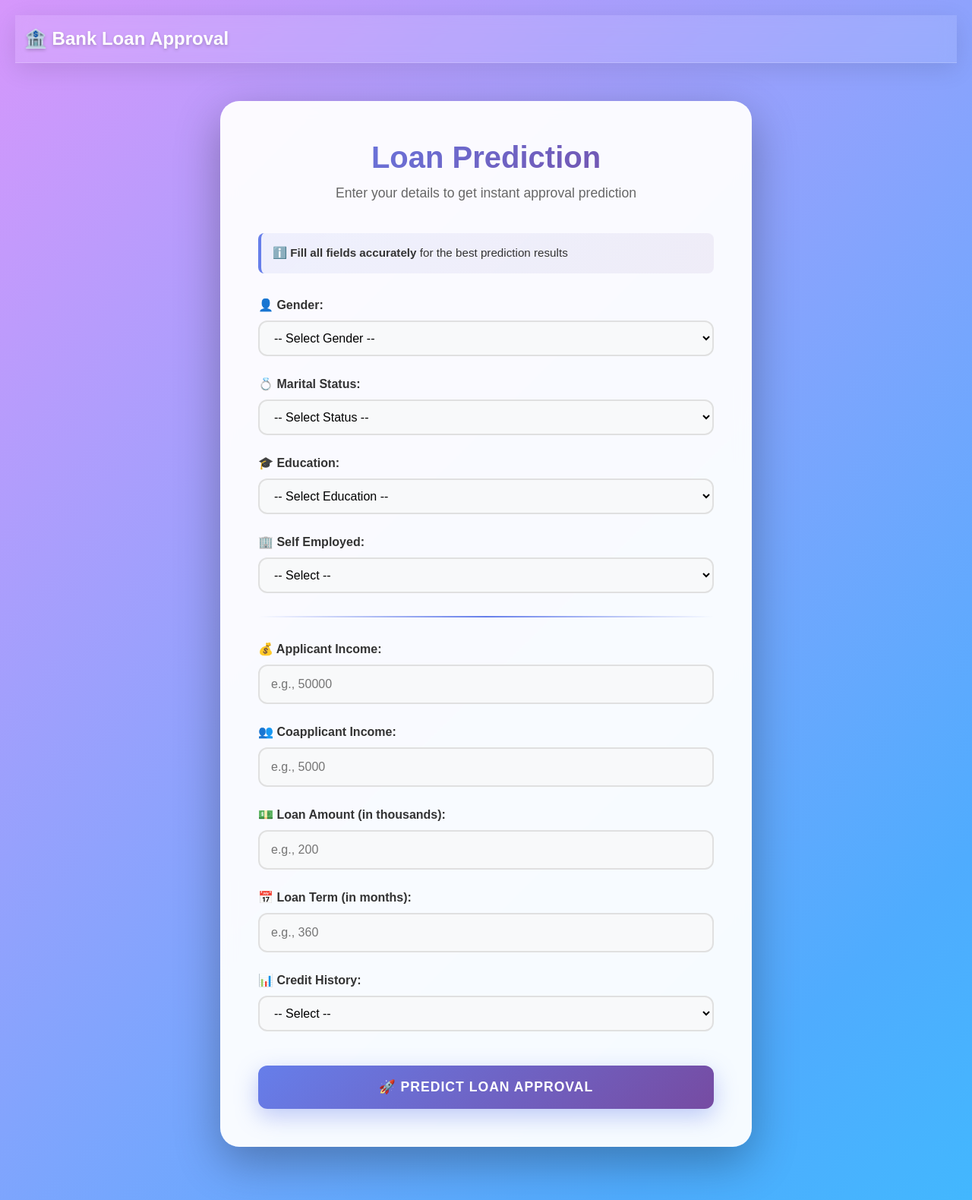
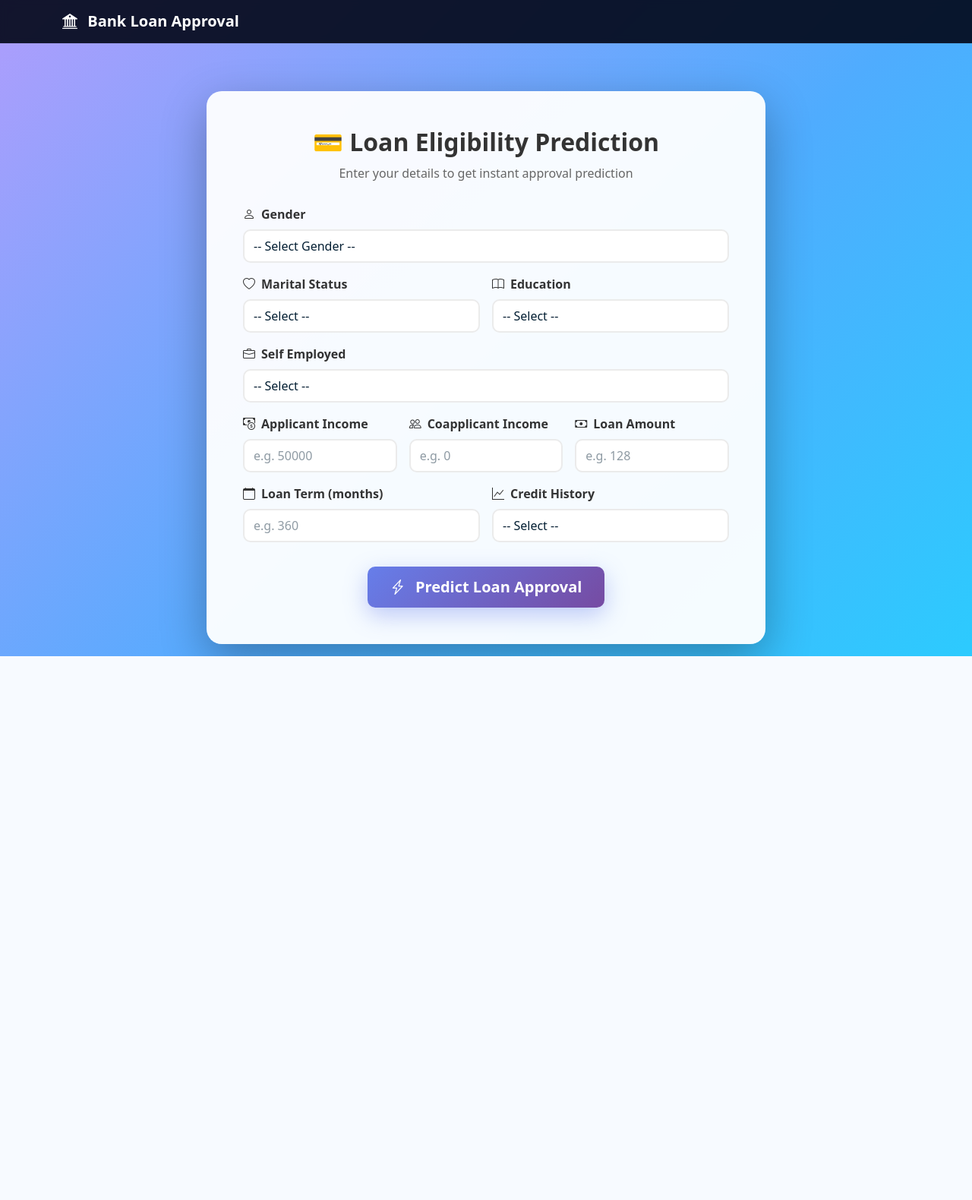
Before and after one commit to suvancodes/loan_approval-_predictor, a Flask app: page /home in a window 1280 px wide. Shown: the whole page at 76% size. After the commit the page ends 864 px from the top, so only its background shows below. Run offline with Flask 3, Linux system fonts and the light colour scheme.

Commit message:
Update home with colorful gradient + dark card design

```diff
--- a/templates/home.html
+++ b/templates/home.html
@@ -1,24 +1,34 @@
-<!DOCTYPE html>
+<!doctype html>
 <html lang="en">
 <head>
-    <meta charset="UTF-8">
-    <meta name="viewport" content="width=device-width, initial-scale=1.0">
-    <title>Bank Loan Approval Predictor</title>
+  <meta charset="utf-8" />
+  <meta name="viewport" content="width=device-width, initial-scale=1" />
+  <title>Loan Eligibility - Input</title>
+
   <link href="https://cdn.jsdelivr.net/npm/bootstrap@5.3.2/dist/css/bootstrap.min.css" rel="stylesheet">
+  <link href="https://cdn.jsdelivr.net/npm/bootstrap-icons@1.11.3/font/bootstrap-icons.css" rel="stylesheet">
+
   <style>
-        * {
-            margin: 0;
-            padding: 0;
-            box-sizing: border-box;
+    /* Page */
+    :root{
+      --bg-dark-1: #051028;
+      --bg-dark-2: #071033;
+      --card-bg: rgba(255,255,255,0.06);
+      --input-bg: #ffffff;
+      --input-text: #052034;
+      --muted-white: rgba(255,255,255,0.9);
+      --accent: linear-gradient(90deg,#06b6d4,#4f46e5);
     }
-
-        body {
+    html,body{height:100%}
+    body{
+      margin:0;
+      min-height:100%;
       background: linear-gradient(135deg, #667eea 0%, #764ba2 25%, #f093fb 50%, #4facfe 75%, #00f2fe 100%);
       background-size: 400% 400%;
       animation: gradient 15s ease infinite;
-            min-height: 100vh;
-            font-family: 'Poppins', sans-serif;
-            padding: 20px;
+      color:var(--muted-white);
+      font-family: system-ui, -apple-system, Roboto, Arial, sans-serif;
+      padding-top:72px;
     }
 
     @keyframes gradient {
@@ -27,211 +37,186 @@
       100% { background-position: 0% 50%; }
     }
 
-        .navbar {
-            background: rgba(255, 255, 255, 0.1);
-            backdrop-filter: blur(10px);
-            border-bottom: 1px solid rgba(255, 255, 255, 0.2);
-            box-shadow: 0 8px 32px rgba(0, 0, 0, 0.1);
+    /* Topbar */
+    .topbar{
+      position:fixed; top:0; left:0; right:0; z-index:1030;
+      background: rgba(2,6,23,0.9);
+      border-bottom: 1px solid rgba(255,255,255,0.04);
+      backdrop-filter: blur(4px);
+    }
+    .navbar-brand{ color:#fff !important; font-weight:700; }
+
+    /* Card */
+    .card{
+      background: rgba(255,255,255,0.95);
+      border: none;
+      border-radius:20px;
+      color: #333;
+      box-shadow: 0 20px 60px rgba(0, 0, 0, 0.3);
     }
 
-        .navbar-brand {
-            font-weight: 700;
-            font-size: 1.5rem;
-            color: white !important;
-            text-shadow: 0 2px 4px rgba(0, 0, 0, 0.2);
+    /* Form labels and helpers */
+    label, .form-label { color: #333 !important; font-weight:600; }
+    .muted { color: rgba(0,0,0,0.7); }
+
+    /* Inputs: strong contrast */
+    .form-control, .form-select {
+      background: var(--input-bg) !important;
+      color: var(--input-text) !important;
+      border: 2px solid rgba(0,0,0,0.08);
+      height:44px;
+      box-shadow: none;
+      border-radius: 10px;
     }
+    .form-control::placeholder { color: rgba(5,32,52,0.45) !important; }
 
-        .container-main {
-            background: rgba(255, 255, 255, 0.95);
-            border-radius: 25px;
-            padding: 50px;
-            box-shadow: 0 20px 60px rgba(0, 0, 0, 0.3);
-            max-width: 700px;
-            margin: 50px auto;
-            backdrop-filter: blur(10px);
-        }
+    /* selects options readably */
+    .form-select option { color: var(--input-text); background: var(--input-bg); }
 
-        .form-title {
-            background: linear-gradient(135deg, #667eea 0%, #764ba2 100%);
-            -webkit-background-clip: text;
-            -webkit-text-fill-color: transparent;
-            background-clip: text;
-            font-weight: 800;
-            font-size: 2.5rem;
-            margin-bottom: 10px;
-            text-align: center;
-        }
-
-        .form-subtitle {
-            text-align: center;
-            color: #666;
-            margin-bottom: 40px;
-            font-size: 1.1rem;
-        }
-
-        .form-group {
-            margin-bottom: 25px;
-        }
-
-        label {
-            display: block;
-            margin-bottom: 8px;
-            color: #333;
-            font-weight: 600;
-            font-size: 1rem;
-        }
-
-        input, select {
-            width: 100%;
-            padding: 12px 15px;
-            border: 2px solid #e0e0e0;
-            border-radius: 12px;
-            font-size: 1rem;
-            transition: all 0.3s;
-            background-color: #f8f9fa;
-            font-family: 'Poppins', sans-serif;
-        }
-
-        input:focus, select:focus {
+    /* Focus */
+    .form-control:focus, .form-select:focus {
       outline: none;
       border-color: #667eea;
       box-shadow: 0 0 0 3px rgba(102, 126, 234, 0.1);
-            background-color: white;
     }
 
-        input[type="number"] {
-            font-size: 1rem;
+    /* Buttons */
+    .btn-primary {
+      background: linear-gradient(135deg, #667eea 0%, #764ba2 100%);
+      border: none;
+      color: #fff;
+      box-shadow: 0 10px 30px rgba(102, 126, 234, 0.4);
+      font-weight: 600;
+      padding: 12px 30px;
+      border-radius: 10px;
+      transition: all 0.3s;
     }
 
-        .submit-btn {
-            width: 100%;
-            padding: 15px;
-            background: linear-gradient(135deg, #667eea 0%, #764ba2 100%);
-            color: white;
-            border: none;
-            border-radius: 12px;
-            font-size: 1.1rem;
-            font-weight: 700;
-            cursor: pointer;
-            transition: all 0.3s;
-            box-shadow: 0 10px 30px rgba(102, 126, 234, 0.4);
-            margin-top: 20px;
-            text-transform: uppercase;
-            letter-spacing: 1px;
-        }
-
-        .submit-btn:hover {
+    .btn-primary:hover {
       transform: translateY(-3px);
       box-shadow: 0 15px 40px rgba(102, 126, 234, 0.6);
     }
 
-        .submit-btn:active {
-            transform: translateY(-1px);
+    /* Result */
+    .result-badge { font-size:1.05rem; padding:.45rem .9rem; border-radius:10px; display:inline-flex; gap:.5rem; align-items:center; }
+    .approved { background: linear-gradient(90deg,#16a34a,#4ade80); color:#04220b; }
+    .rejected { background: linear-gradient(90deg,#dc2626,#f97316); color:#3a0b00; }
+
+    /* Progress bars */
+    .prob-bar { height:16px; border-radius:8px; }
+    .approve-bar { background: linear-gradient(90deg,#10b981,#34d399); }
+    .reject-bar { background: linear-gradient(90deg,#ef4444,#fb923c); }
+    .progress { background: rgba(255,255,255,0.18); }
+
+    /* Mobile padding */
+    @media (max-width:767px){ .container{padding-left:12px; padding-right:12px;} }
+
+    .form-title {
+      color: #333;
+      font-weight: 800;
+      margin-bottom: 10px;
     }
 
-        .info-box {
-            background: linear-gradient(135deg, #667eea15, #764ba215);
-            border-left: 4px solid #667eea;
-            padding: 15px;
-            border-radius: 8px;
+    .form-subtitle {
+      color: #666;
       margin-bottom: 30px;
-            color: #333;
-            font-size: 0.95rem;
-        }
-
-        .divider {
-            height: 2px;
-            background: linear-gradient(90deg, transparent, #667eea, transparent);
-            margin: 30px 0;
     }
   </style>
 </head>
+
 <body>
-    <nav class="navbar navbar-expand-lg">
-        <div class="container-fluid">
-            <span class="navbar-brand">🏦 Bank Loan Approval</span>
+  <nav class="navbar topbar">
+    <div class="container">
+      <a class="navbar-brand" href="/"><i class="bi bi-bank2 me-2"></i> Bank Loan Approval</a>
     </div>
   </nav>
 
-    <div class="container-main">
-        <h1 class="form-title">Loan Prediction</h1>
-        <p class="form-subtitle">Enter your details to get instant approval prediction</p>
+  <main class="container my-5">
+    <div class="row justify-content-center">
+      <div class="col-lg-8">
+        <div class="card p-5 mb-3">
+          <h2 class="form-title text-center">💳 Loan Eligibility Prediction</h2>
+          <p class="form-subtitle text-center">Enter your details to get instant approval prediction</p>
 
-        <div class="info-box">
-            ℹ️ <strong>Fill all fields accurately</strong> for the best prediction results
-        </div>
+          <form method="post" action="/predict" class="row g-3" id="predictForm">
 
-        <form method="POST" action="/predict">
-
-            <div class="form-group">
-                <label for="Gender">👤 Gender:</label>
-                <select name="Gender" id="Gender" required>
+            <div class="col-12">
+              <label class="form-label"><i class="bi bi-person me-2"></i>Gender</label>
+              <select name="Gender" class="form-select" required>
                 <option value="">-- Select Gender --</option>
                 <option value="Male">Male</option>
                 <option value="Female">Female</option>
               </select>
             </div>
 
-            <div class="form-group">
-                <label for="Married">💍 Marital Status:</label>
-                <select name="Married" id="Married" required>
-                    <option value="">-- Select Status --</option>
+            <div class="col-md-6">
+              <label class="form-label"><i class="bi bi-heart me-2"></i>Marital Status</label>
+              <select name="Married" class="form-select" required>
+                <option value="">-- Select --</option>
                 <option value="Yes">Married</option>
                 <option value="No">Single</option>
               </select>
             </div>
 
-            <div class="form-group">
-                <label for="Education">🎓 Education:</label>
-                <select name="Education" id="Education" required>
-                    <option value="">-- Select Education --</option>
+            <div class="col-md-6">
+              <label class="form-label"><i class="bi bi-book me-2"></i>Education</label>
+              <select name="Education" class="form-select" required>
+                <option value="">-- Select --</option>
                 <option value="Graduate">Graduate</option>
                 <option value="Not Graduate">Not Graduate</option>
               </select>
             </div>
 
-            <div class="form-group">
-                <label for="Self_Employed">🏢 Self Employed:</label>
-                <select name="Self_Employed" id="Self_Employed" required>
+            <div class="col-12">
+              <label class="form-label"><i class="bi bi-briefcase me-2"></i>Self Employed</label>
+              <select name="Self_Employed" class="form-select" required>
                 <option value="">-- Select --</option>
+                <option value="No">No</option>
                 <option value="Yes">Yes</option>
-                    <option value="No">No</option>
               </select>
             </div>
 
-            <div class="divider"></div>
-
-            <div class="form-group">
-                <label for="ApplicantIncome">💰 Applicant Income:</label>
-                <input type="number" name="ApplicantIncome" id="ApplicantIncome" placeholder="e.g., 50000" required>
+            <div class="col-md-4">
+              <label class="form-label"><i class="bi bi-cash-coin me-2"></i>Applicant Income</label>
+              <input name="ApplicantIncome" type="number" class="form-control" placeholder="e.g. 50000" required>
             </div>
 
-            <div class="form-group">
-                <label for="CoapplicantIncome">👥 Coapplicant Income:</label>
-                <input type="number" name="CoapplicantIncome" id="CoapplicantIncome" placeholder="e.g., 5000" required>
+            <div class="col-md-4">
+              <label class="form-label"><i class="bi bi-people me-2"></i>Coapplicant Income</label>
+              <input name="CoapplicantIncome" type="number" class="form-control" placeholder="e.g. 0" required>
             </div>
 
-            <div class="form-group">
-                <label for="LoanAmount">💵 Loan Amount (in thousands):</label>
-                <input type="number" name="LoanAmount" id="LoanAmount" placeholder="e.g., 200" required>
+            <div class="col-md-4">
+              <label class="form-label"><i class="bi bi-cash me-2"></i>Loan Amount</label>
+              <input name="LoanAmount" type="number" class="form-control" placeholder="e.g. 128" required>
             </div>
 
-            <div class="form-group">
-                <label for="Loan_Amount_Term">📅 Loan Term (in months):</label>
-                <input type="number" name="Loan_Amount_Term" id="Loan_Amount_Term" placeholder="e.g., 360" required>
+            <div class="col-md-6">
+              <label class="form-label"><i class="bi bi-calendar me-2"></i>Loan Term (months)</label>
+              <input name="Loan_Amount_Term" type="number" class="form-control" placeholder="e.g. 360" required>
             </div>
 
-            <div class="form-group">
-                <label for="Credit_History">📊 Credit History:</label>
-                <select name="Credit_History" id="Credit_History" required>
+            <div class="col-md-6">
+              <label class="form-label"><i class="bi bi-graph-up me-2"></i>Credit History</label>
+              <select name="Credit_History" class="form-select" required>
                 <option value="">-- Select --</option>
                 <option value="1">Good (1)</option>
                 <option value="0">Bad/No History (0)</option>
               </select>
             </div>
 
-            <button type="submit" class="submit-btn">🚀 Predict Loan Approval</button>
+            <div class="col-12 text-center pt-3">
+              <button type="submit" class="btn btn-primary btn-lg" id="submitBtn">
+                <i class="bi bi-lightning-charge me-2"></i> Predict Loan Approval
+              </button>
+            </div>
           </form>
         </div>
+
+      </div>
+    </div>
+  </main>
+
+  <script src="https://cdn.jsdelivr.net/npm/bootstrap@5.3.2/dist/js/bootstrap.bundle.min.js"></script>
 </body>
 </html>
```
Lines whose indentation alone changed are shown as unchanged.
